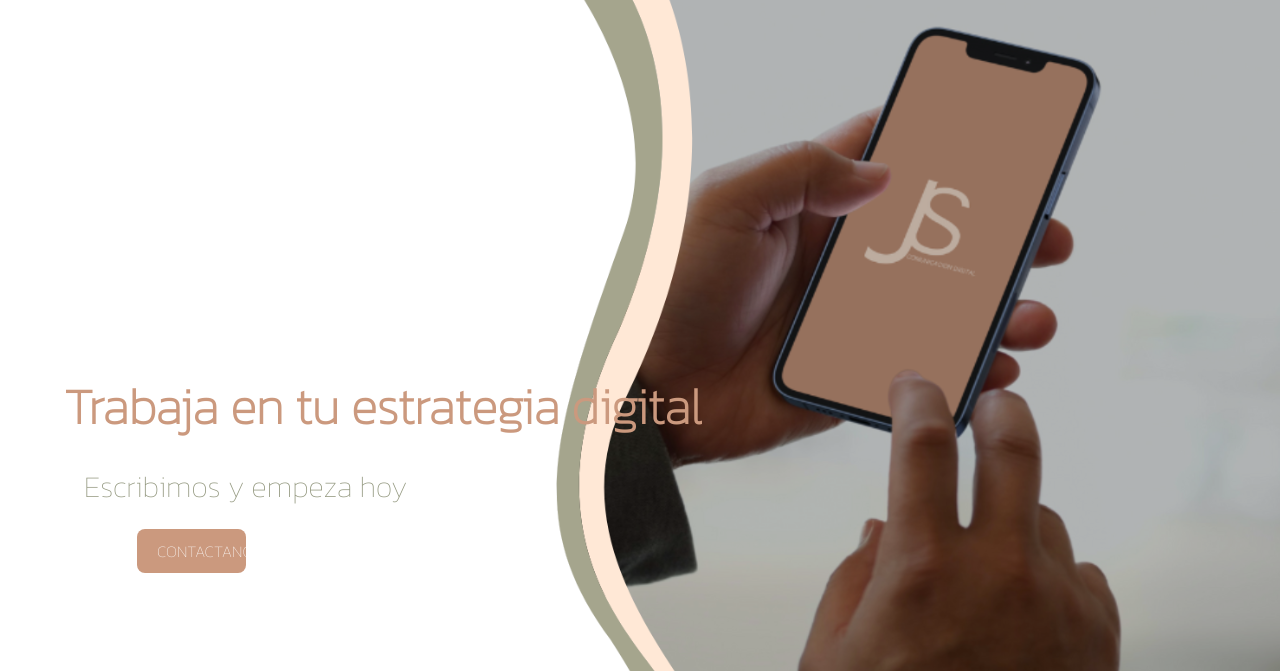
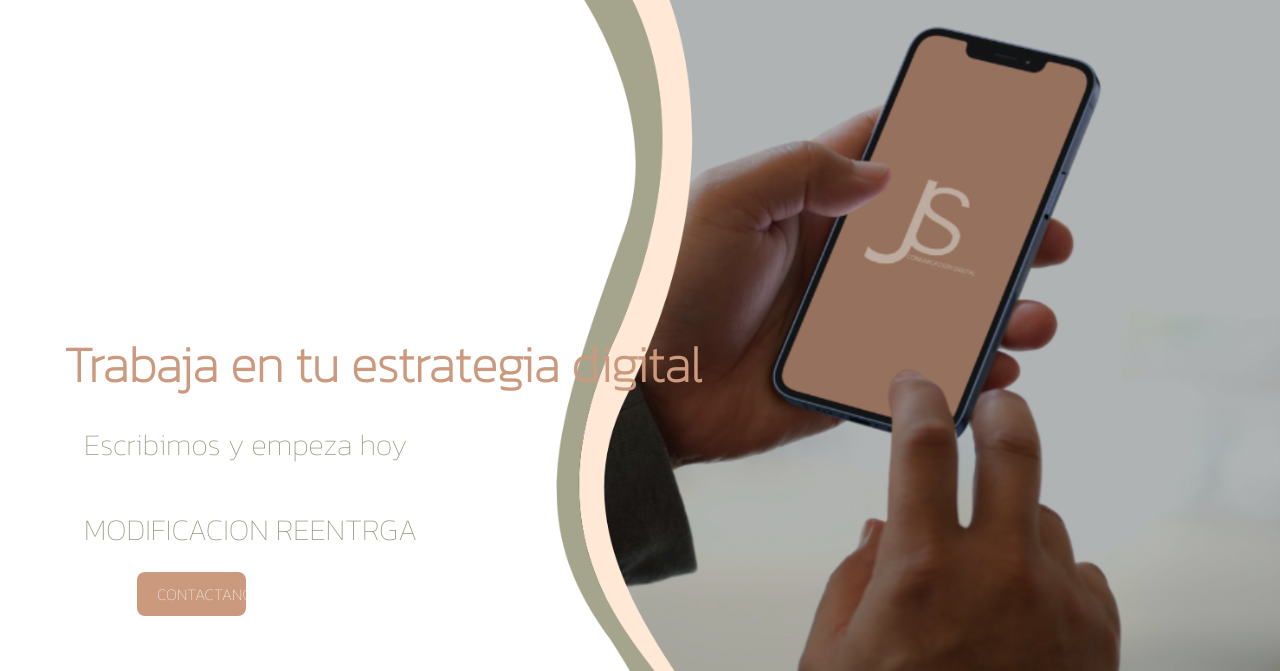
Before and after one commit to JoaquinDilernia/JS2, a plain HTML site: page index.html in a window 1280 px wide. Shown: the part 129-800 px from the top of the page. Drawn offline with nearby package versions, Linux system fonts and the light colour scheme.

Commit message:
segunda entrga desafio

```diff
--- a/index.html
+++ b/index.html
@@ -32,6 +32,7 @@
         <div id="hero" class="animate__animated animate__fadeInLeft" >
             <h1>Trabaja en tu estrategia digital</h1>
             <p>Escribimos y empeza hoy</p>
+            <p>MODIFICACION REENTRGA</p>
             <a class = "contacto-button" href="./pages/contacto.html">CONTACTANOS</a>
 
 
```
